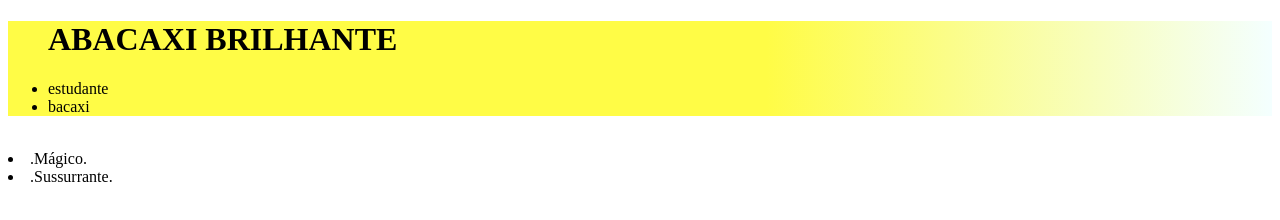
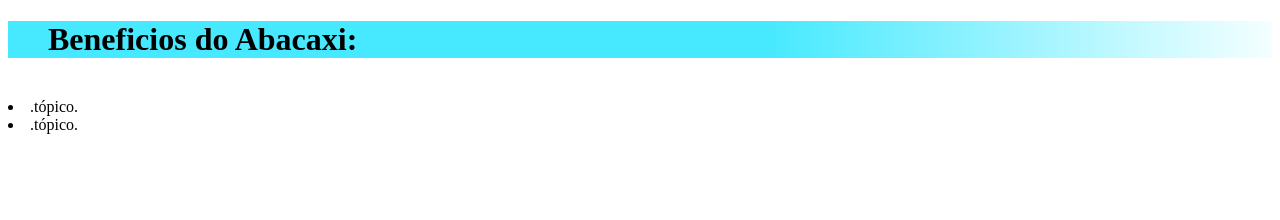
Before and after one commit to abacaxi001/site-turma-criativa, a plain HTML site: page index.html in a window 1280 px wide. Drawn offline with Linux system fonts and the light colour scheme.

Commit message:
aula 27/02/2024
<3

```diff
--- a/index.html
+++ b/index.html
@@ -9,14 +9,12 @@
 <body>
    <header>
 <ul>
-    <h1> ABACAXI BRILHANTE</h1>
-        <li> estudante</li>
-        <li> bacaxi</li>
+    <h1> Beneficios do Abacaxi:</h1>
     </ul>
    </header>
     <link rel="stylesheet" href="style.css">
    <img src="adoravel-abacaxi-fresco-colocar-oculos-de-sol-de-forma-de-coracao-na-praia-de-areia-limpa-com-a-onda-do-mar-fruta-fresca-com-conceito-de-ferias-de-sol-de-areia-do-mar_1150-13737.avif" alt="">
-    <li>.Mágico.</li>
-    <li>.Sussurrante.</li>
+    <li>.tópico.</li>
+    <li>.tópico.</li>
 </body>
 </html>
--- a/style.css
+++ b/style.css
@@ -1,3 +1,3 @@
 header {
-  background: linear-gradient(90deg, rgb(255, 252, 70) 60%, rgb(244, 255, 255));
+  background: linear-gradient(90deg, rgb(70, 233, 255) 60%, rgb(244, 255, 255));
 }
```
